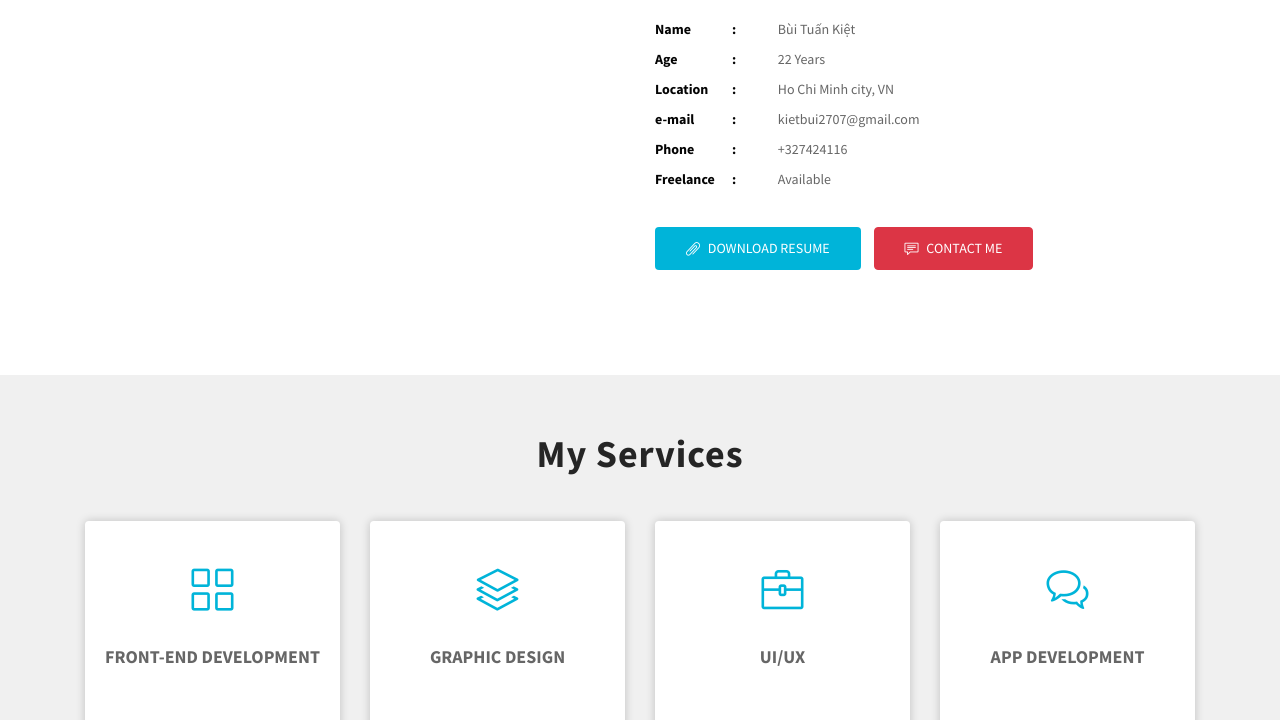
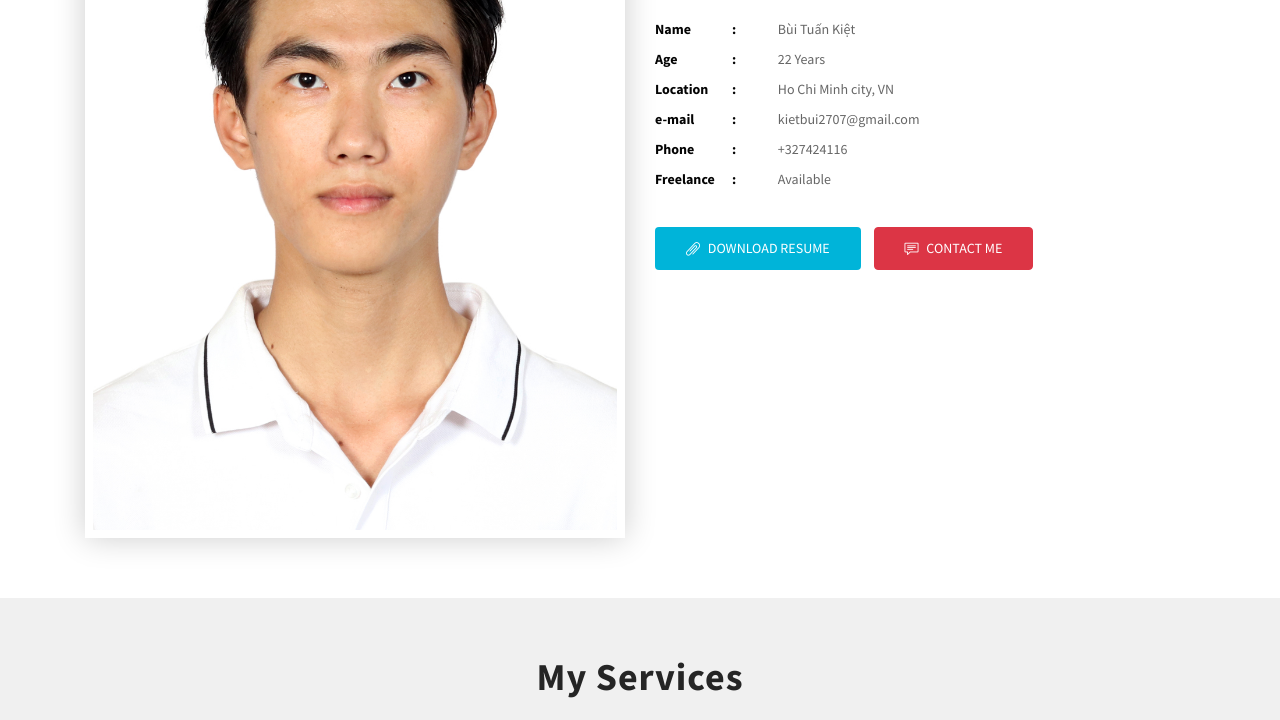
Before and after one commit to 3120410265/portfolio, a plain HTML site: page index.html in a window 1280 px wide. Shown: the part 821-1541 px from the top of the page. Drawn offline with Linux system fonts and the light colour scheme; files whose address does not match are found by name.

Commit message:
fix image

```diff
--- a/index.html
+++ b/index.html
@@ -144,7 +144,7 @@
       <div class="row">
         <div class="col-lg-6 col-md-6 col-sm-12 col-xs-12">
           <div class="img-thumb wow fadeInLeft" data-wow-delay="0.3s">
-            <img class="img-fluid" src="assets/img/about/about-1.jpg" alt="">
+            <img class="img-fluid" src="assets/img/about/Kiet.jpg" alt="">
           </div>
         </div>
         <div class="col-lg-6 col-md-6 col-sm-12 col-xs-12">
```
